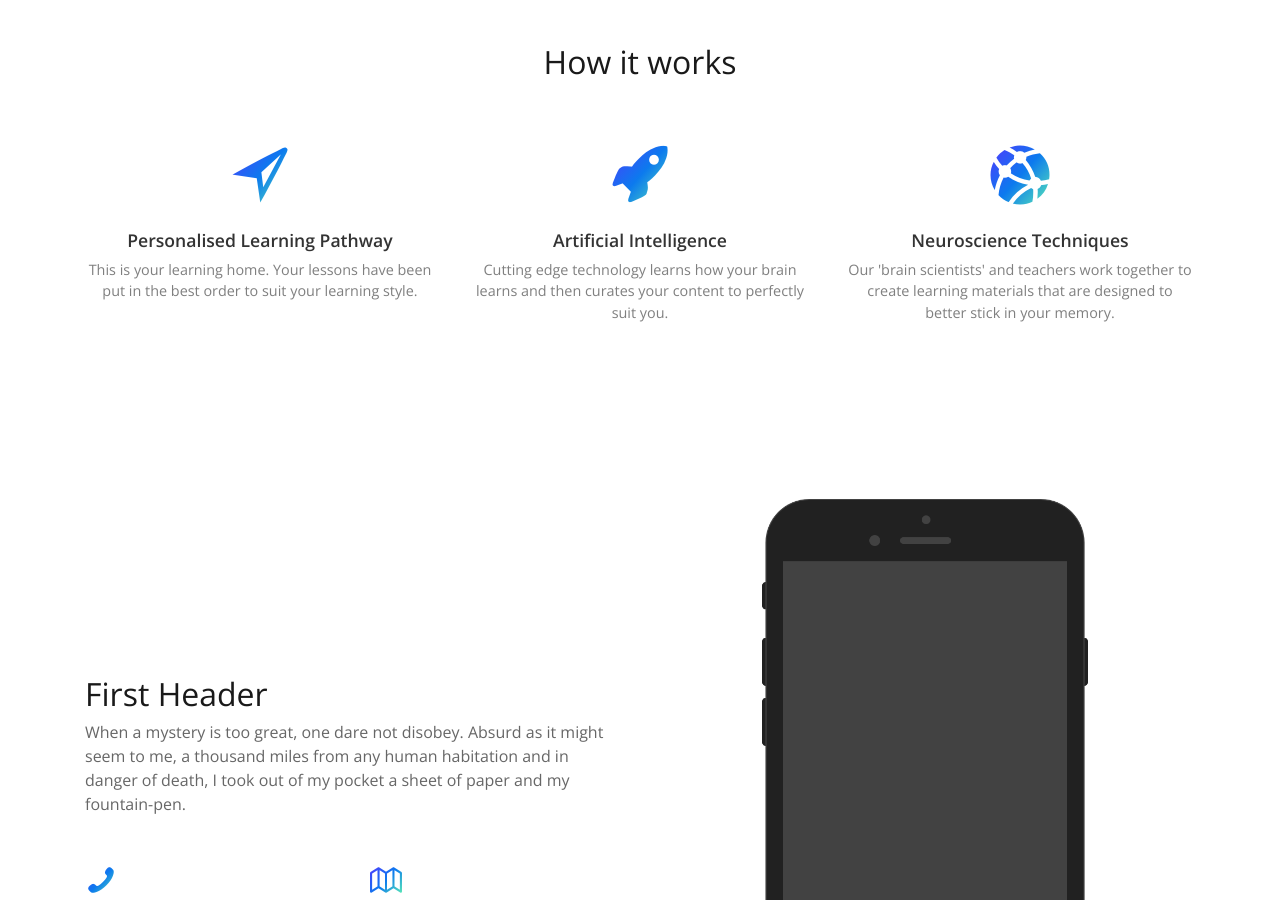
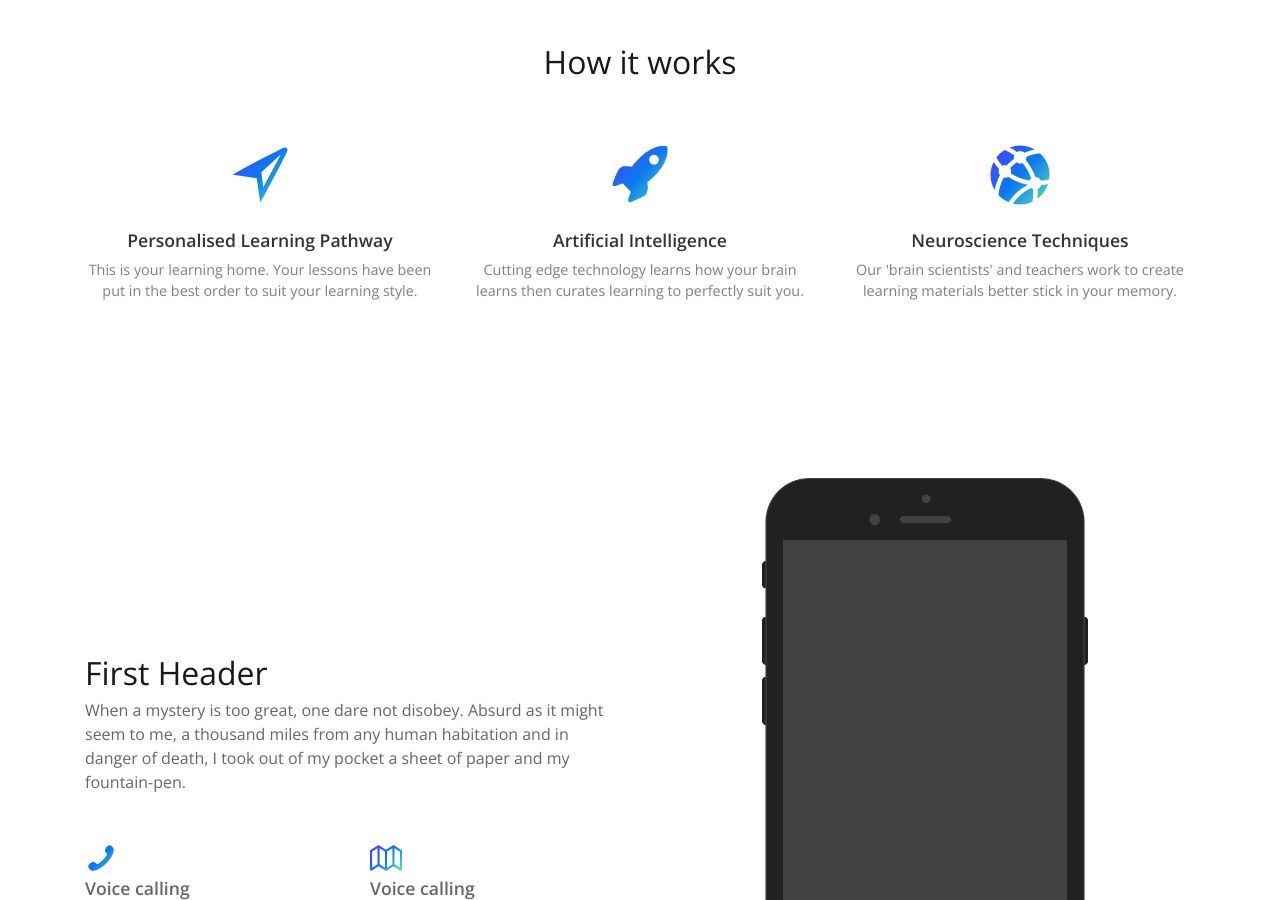
Before and after one commit to story-ai/story-ai.github.io, a Jekyll site: the page built from index.md, in a window 1280 px wide and 900 px high, scrolled down 636 px. Built offline with Jekyll 4.4.1, drawn with Linux system fonts in a browser that asks for light colours.

Commit message:
Updated 'index.md' via CloudCannon

```diff
--- a/index.md
+++ b/index.md
@@ -40,14 +40,13 @@ parts:
           - icon: rocket
             header: Artificial Intelligence
             text: >-
-              Cutting edge technology learns how your brain learns and then
-              curates your content to perfectly suit you.
+              Cutting edge technology learns how your brain learns then curates
+              learning to perfectly suit you.
           - icon: network
             header: Neuroscience Techniques
             text: >-
-              Our 'brain scientists' and teachers work together to create
-              learning materials that are designed to better stick in your
-              memory.
+              Our 'brain scientists' and teachers work to create learning
+              materials better stick in your memory.
   - type: section
     content:
       id: first
```
